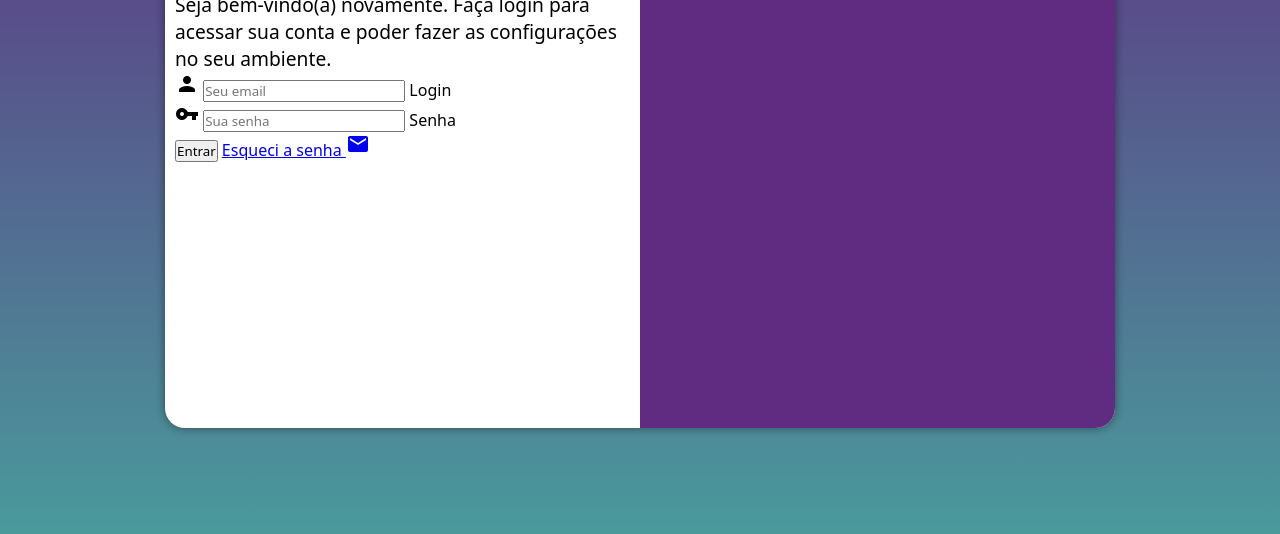
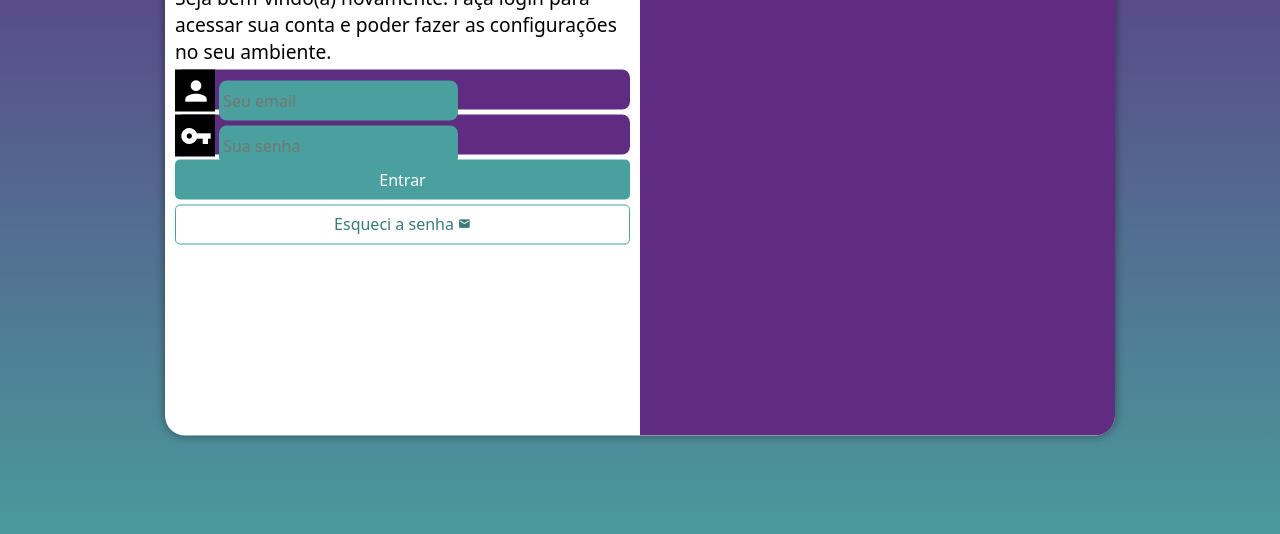
Before and after one commit to AntonioMeloBG/projeto-login, a plain HTML site: page index.html in a window 1280 px wide. Shown: the part 222-756 px from the top of the page. Drawn offline with Linux system fonts and the light colour scheme.

Commit message:
formatando o formulario

```diff
--- a/estilos/style.css
+++ b/estilos/style.css
@@ -34,7 +34,7 @@ section#login {
 
     background-color: white;
     width: 250px;
-    height: 500px;
+    height: 515px;
     border-radius: 20px;
     box-shadow: 0px 0px 10px rgba(0, 0, 0, 0.450);
 
@@ -63,3 +63,73 @@ div#formulario > h1 {
 div#formulario > p {
     font-size: 0.8em
 }
+
+form > div.campo {
+    background-color: #5f2c82;
+    display: block;
+    width: 100%;
+    height: 40px;
+    border-radius: 8px;
+    margin: 5px 0px;
+}
+
+div.campo > label {
+    display: none;
+}
+
+div.campo > i {
+    color: white;
+    background-color: black;
+    font-size: 2em;
+    width: 40px;
+    padding: 5px;
+}
+
+div.campo > input {
+    background-color: #49a09d;
+    font-size: 1em;
+    width: ;
+    height: 100%;
+    border: 0px;
+    border-radius: 8px;
+    padding: 4px;
+}
+
+form > input[type=submit] {
+    display: block;
+    font-size: 1em;
+    width: 100%;
+    height: 40px;
+    background-color: #49a09d;
+    color: white;
+    border: none;
+    border-radius: 5px;
+    cursor: pointer;
+}
+
+form > input[type=submit]:hover {
+    background-color: #397b78;
+}
+
+form > a.botao {
+    display: block;
+    text-align: center;
+    font-size: 1em;
+    width: 100%;
+    height: 40px;
+    padding-top: 7px;
+    margin-top: 5px;
+    background-color: white;
+    color: #397b78;
+    border: 1px solid #49a09d;
+    border-radius: 5px;
+    text-decoration: none;
+}
+
+form > a.botao:hover{
+    background-color: #6cd3cf;
+}
+
+form > a.botao > i {
+    font-size: 0.8em;
+}
--- a/index.html
+++ b/index.html
@@ -14,7 +14,7 @@
     <main>
         <section id="login">
             <div id="imagem">
-
+                <!-- Aqui vai a imagem nas CSS -->
             </div>
             <div id="formulario">
                 <h1>Login</h1>
@@ -23,15 +23,15 @@
                     <div class="campo">
                         <i class="material-icons">person</i>
                         <input type="email" name="login" id="ilogin" placeholder="Seu email" autocomplete="email" required maxlength="30">
-                        <label for="ilogin">Login</label>
+                        <label for="ilogin"></label>
                     </div>
                     <div class="campo">
                         <i class="material-icons">vpn_key</i>
                         <input type="password" name="senha" id="isenha" placeholder="Sua senha" autocomplete="current-password" required minlength="8" maxlength="20">
-                        <label for="isenha">Senha</label>
+                        <label for="isenha"></label>
                     </div>
                     <input type="submit" value="Entrar">
-                    <a href="esqueci.html">
+                    <a href="esqueci.html" class="botao">
                         Esqueci a senha <i class="material-icons">mail</i>
                     </a>
                 </form>
```
